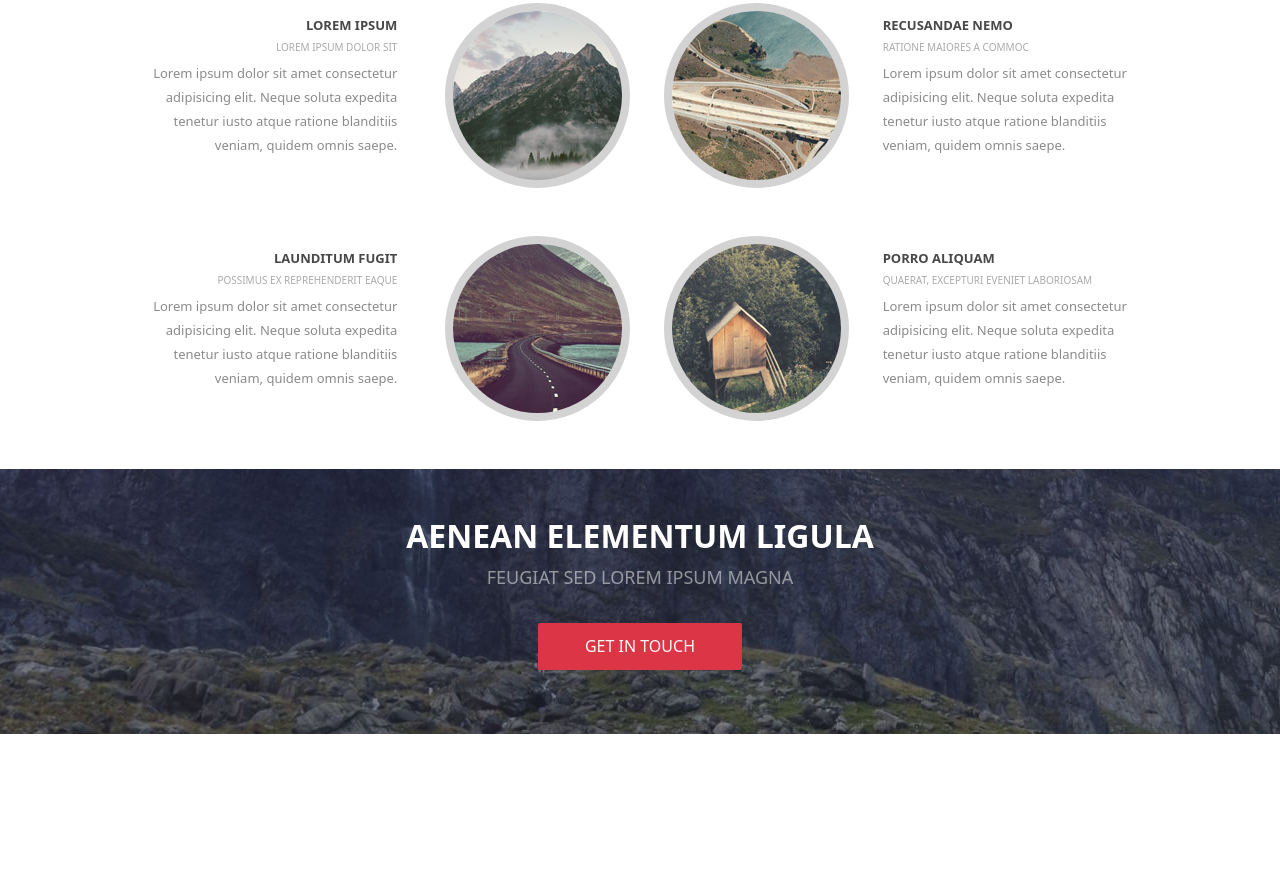
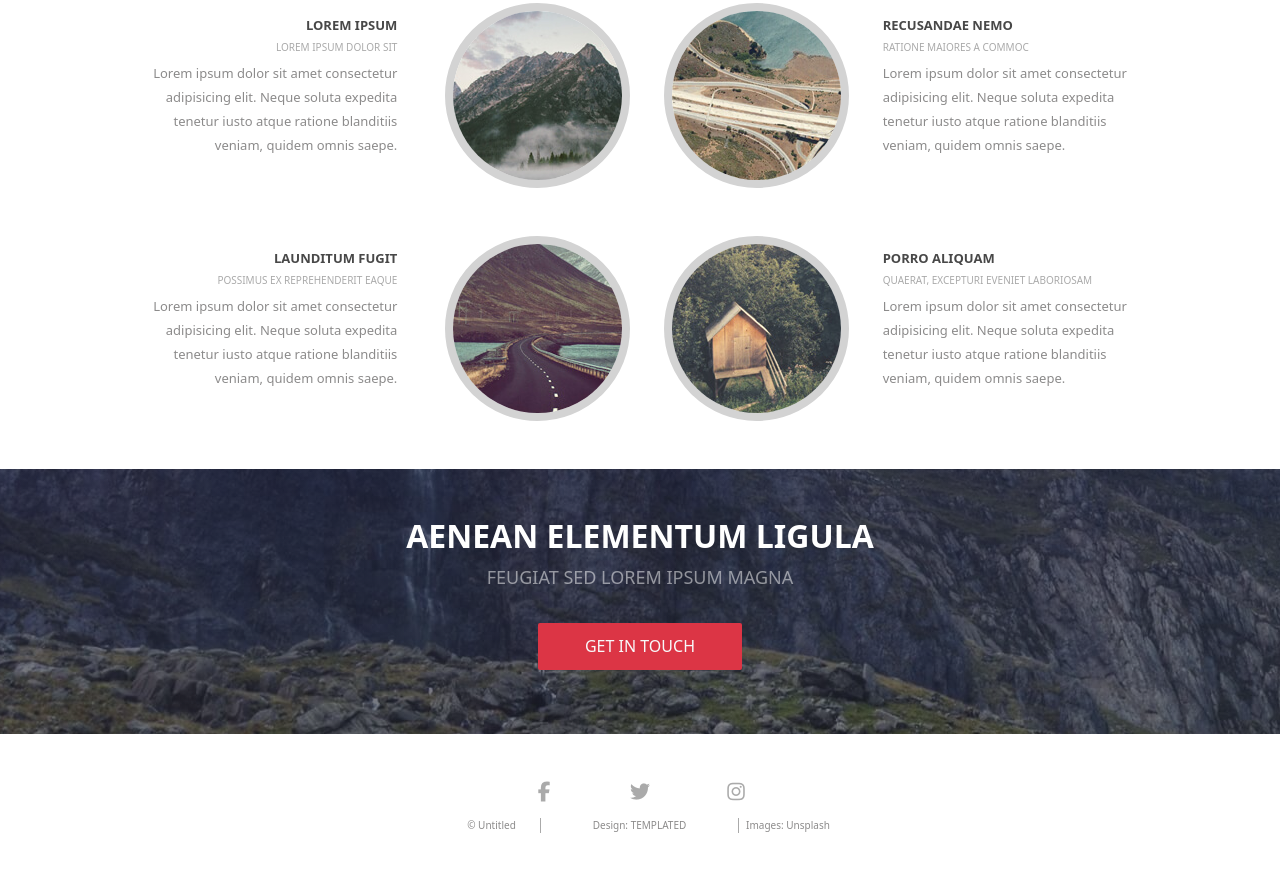
Before and after one commit to assbaimane/Site-Spatial, a website: page index.html in a window 1280 px wide. Shown: the part 1891-2762 px from the top of the page. Before the commit the page ends 2625 px from the top, so only its background shows below. Drawn offline with Linux system fonts and the light colour scheme.

Commit message:
Footer created and designed

```diff
--- a/index.html
+++ b/index.html
@@ -126,10 +126,17 @@
         <button class="bg-danger text-light m-3">GET IN TOUCH</button>
     </section>
 
-    <footer>
-
+    <footer class=" m-5">
+        <div class="row justify-content-center text-center fs-5 m-3">
+            <i class="col-1 fab fa-facebook-f"><a href=""></a></i>
+            <i class="col-1 fab fa-twitter"><a href=""></a></i>
+            <i class="col-1 fab fa-instagram"><a href=""></a></i>
+        </div>
+        <div class="row justify-content-center text-center m-auto">
+            <p class="col-1">© Untitled</p>
+            <p class="col-2">Design: TEMPLATED</p>
+            <p class="col-1">Images: Unsplash</p>
+        </div>
     </footer>
-
-
 </body>
 </html>
--- a/src/sass/style.sass
+++ b/src/sass/style.sass
@@ -78,3 +78,10 @@
         padding: 1% 4%
     background: linear-gradient(rgba(38, 38, 58, 0.7),rgba(39, 38, 48, 0.6)), url("../img/banner.jpg")
     background-position: 15% 50%
+
+footer
+    color: #aaaaaa
+    p
+        font-size: x-small
+        &:first-of-type, &:nth-of-type(2)
+            border-right: 1px solid #aaa
```
Also changed, not shown: public/css/style.css, 1 other file.
